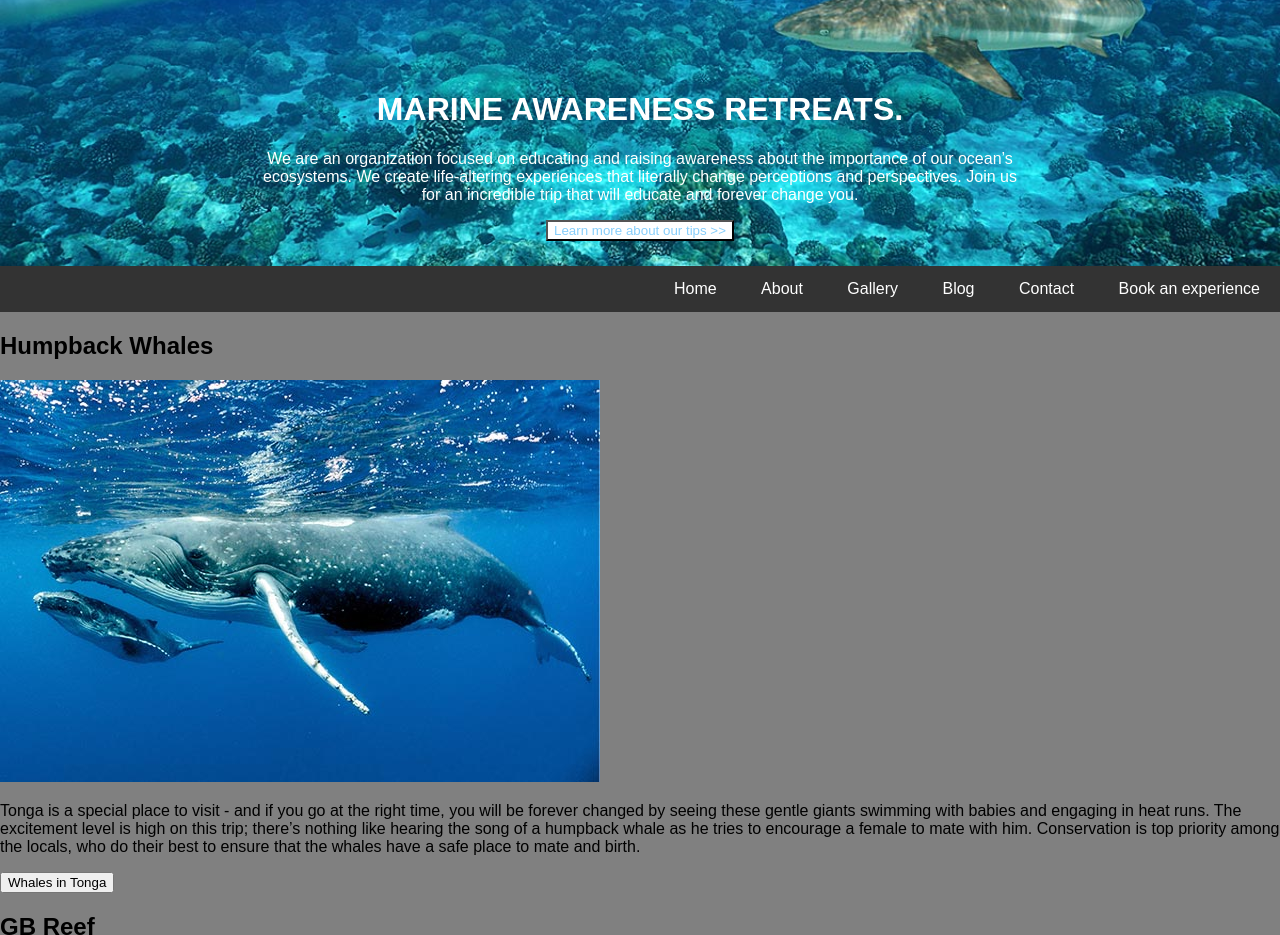
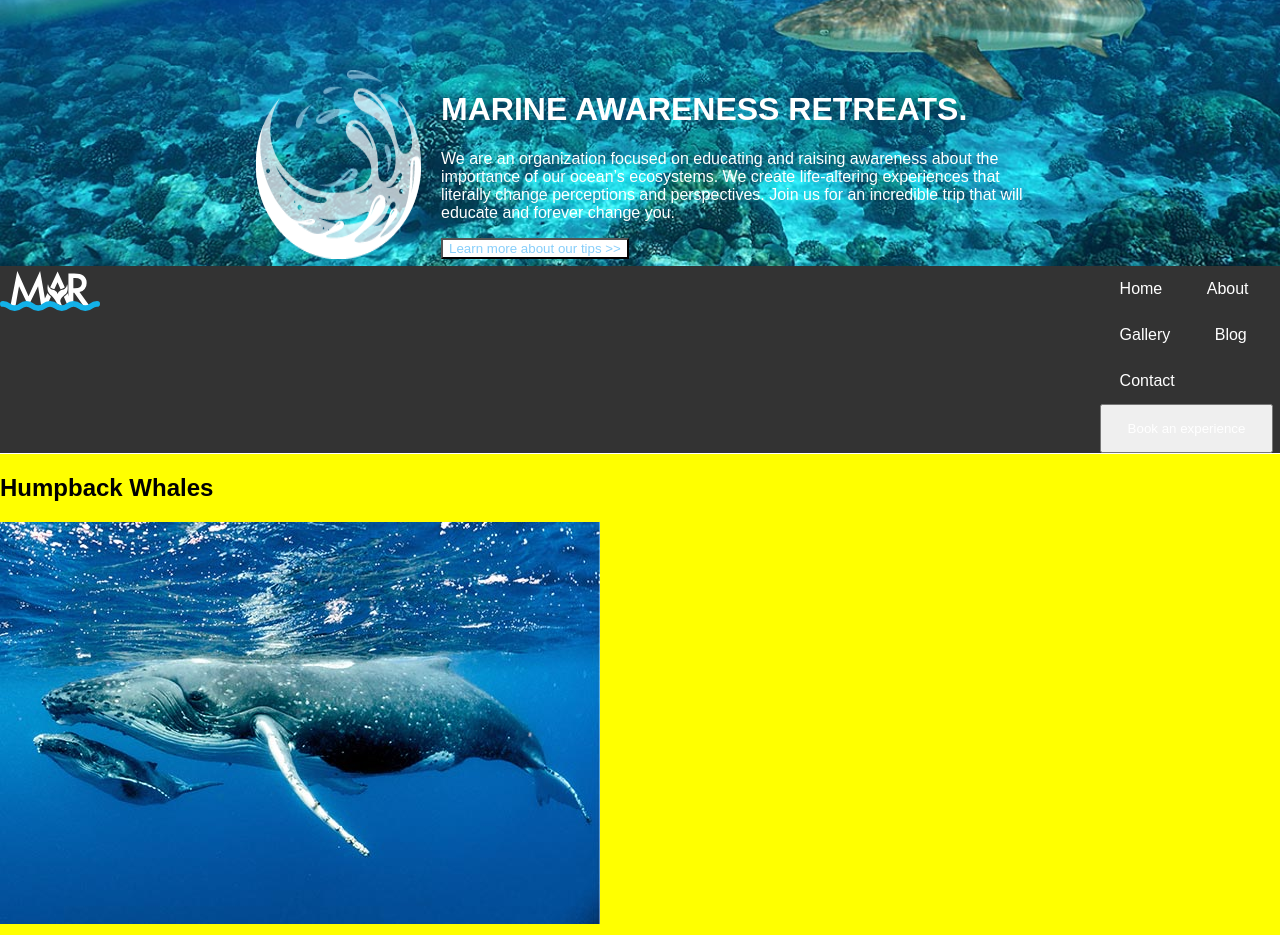
Before and after one commit to MarcalekM/SeaWorldHTML, a plain HTML site: page index.html in a window 1280 px wide. Shown: the top 935 px of the page. Drawn offline with nearby package versions, Linux system fonts and the light colour scheme.

Commit message:
Header, navbar kiegészítés

```diff
--- a/index.html
+++ b/index.html
@@ -11,21 +11,27 @@
     <header>
     <div class="container">
         <div class="headerSzoveg">
-            <h1>MARINE AWARENESS RETREATS.</h1>
-            <p>We are an organization focused on educating and raising awareness about the importance of our ocean’s ecosystems. We create life-altering experiences that literally change perceptions and perspectives. Join us for an incredible trip that will educate and forever change you.</p>
-            <button id="headerGomb">Learn more about our tips  >></button>
+            <img class="headerIMG" src="./images/ecoSystems.png" alt="">
+            <div>
+                <h1>MARINE AWARENESS RETREATS.</h1>
+                <p>We are an organization focused on educating and raising awareness about the importance of our ocean’s ecosystems. We create life-altering experiences that literally change perceptions and perspectives. Join us for an incredible trip that will educate and forever change you.</p>
+                <button id="headerGomb">Learn more about our tips  >></button>
+            </div>
         </div>
     </div>
  </header>
 <body ng-controller="myController">
     <nav class="navbar">
+        <img class="navIMG" src="./images/marLogo.svg" alt="Mar logo">
         <ul>
             <li><a href="#">Home</a></li>
             <li><a href="#">About</a></li>
             <li><a href="#">Gallery</a></li>
             <li><a href="#">Blog</a></li>
             <li><a href="#">Contact</a></li>
-            <li><a href="#">Book an experience</a></li>
+            <button>
+                <li><a class="navbarSZOVEG" href="#">Book an experience</a></li>
+            </button>
         </ul>
     </nav>
     <div ng-repeat="card in cards1">
--- a/style.css
+++ b/style.css
@@ -2,13 +2,15 @@ body {
     font-family: Arial, sans-serif;
     margin: 0;
     padding: 0;
-    background-color: grey;
+    background-color: yellow;
 }
 
 .navbar {
     background-color: #333;
     display: flex;
     justify-content: flex-end; /* A tartalmat jobbra igazítja */
+    border-bottom: 1px solid white;
+    box-shadow: 20px #333;
 }
 
 .navbar ul {
@@ -106,4 +108,22 @@ header{
     padding-top: 500px;
     width: 60%;
     margin: auto;
+    display: flex;
+    text-align: left;
 }
+
+.headerIMG{
+padding-right: 20px;
+}
+
+.navIMG{
+    height: 40px;
+    padding-top: 5px;
+    padding-bottom: 5px;
+    padding-left: 0;
+    padding-right: 1000px;
+}
+
+.navbarSZOVEG{
+    padding-right: 200px;
+}
```
